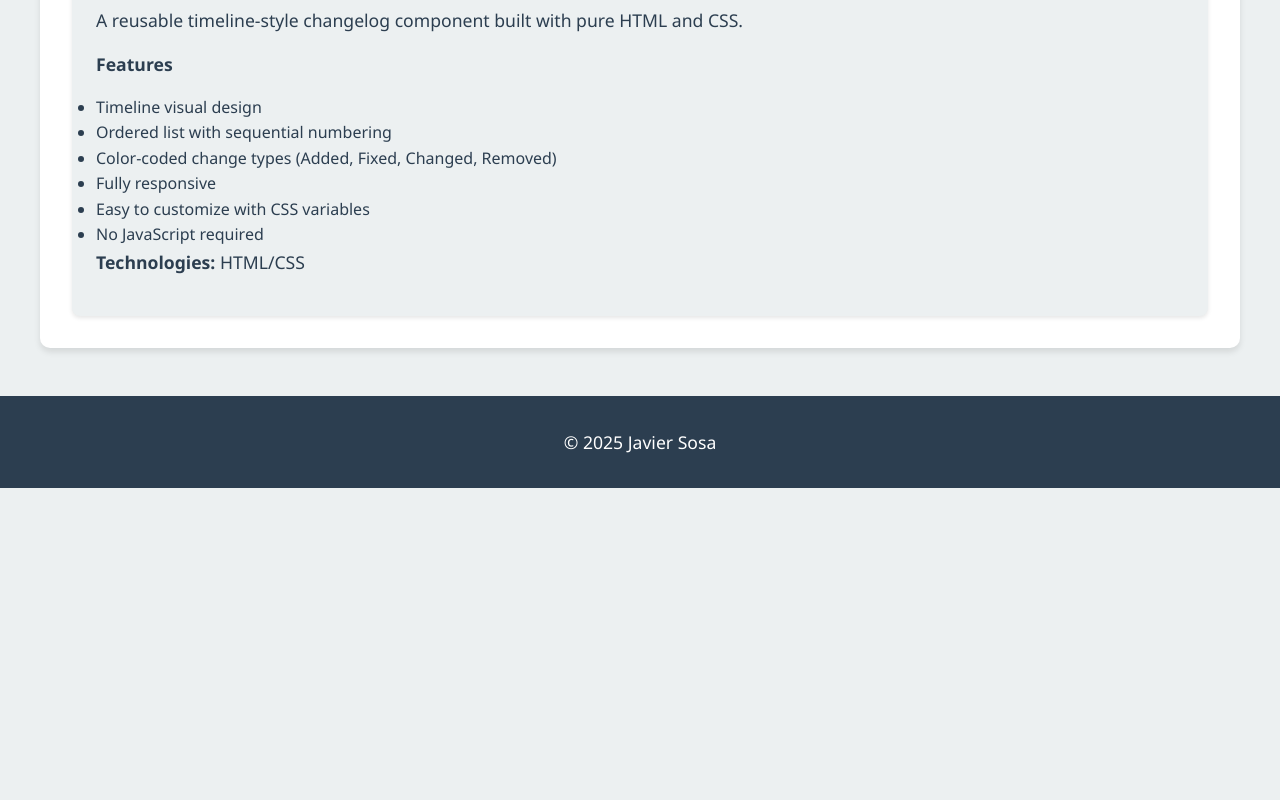
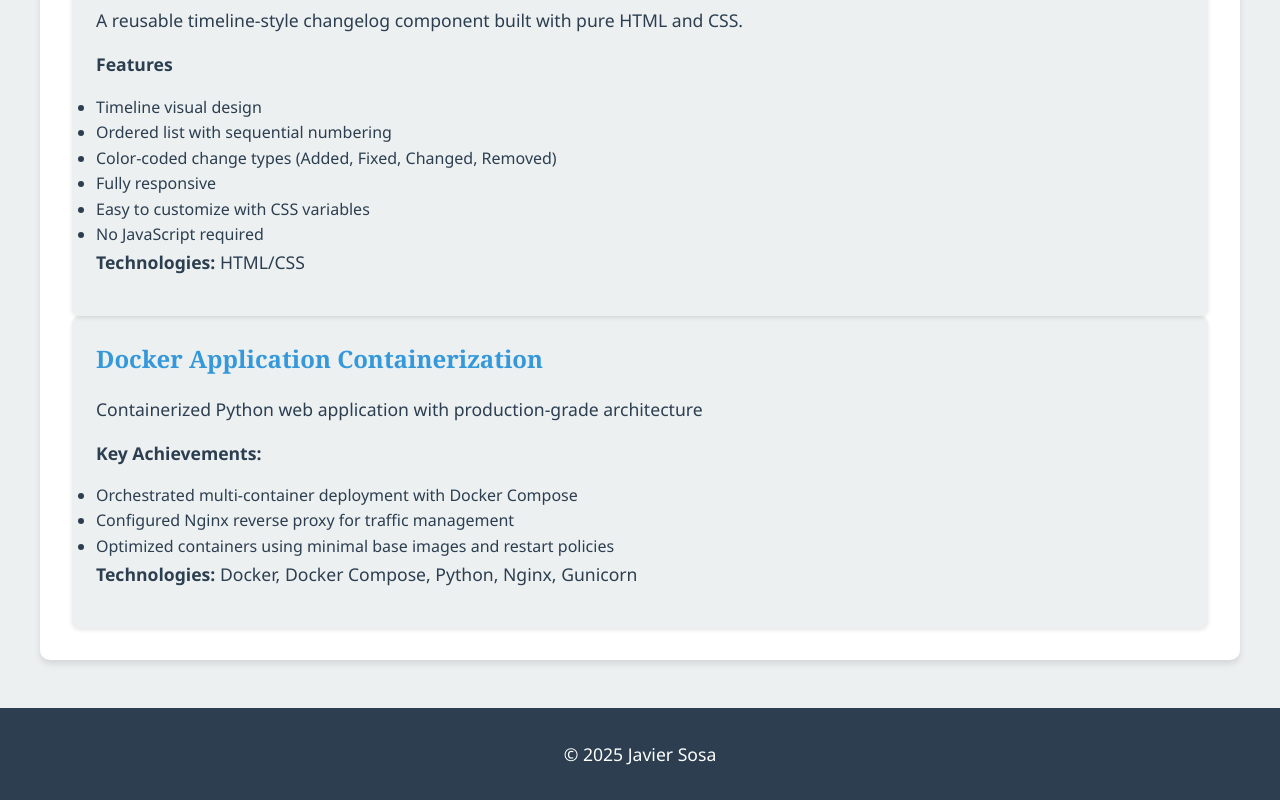
Before and after one commit to imghost809/JS-Portfolio, a plain HTML site: page projects.html in a window 1280 px wide. Shown: the part 2340-3140 px from the top of the page. Before the commit the page ends 2828 px from the top, so only its background shows below. Drawn offline with Linux system fonts and the light colour scheme.

Commit message:
modified projects list to include a new project addition

```diff
--- a/projects.html
+++ b/projects.html
@@ -210,6 +210,24 @@
      </div>
     </div>
 
+    <!-----Project 11: Application Containerization----->
+  <div class="project-card">
+    <h3>Docker Application Containerization</h3>
+    <p>Containerized Python web application with production-grade architecture</p>
+
+    <p><strong>Key Achievements:</strong></p>
+    <ul>
+        <li>Orchestrated multi-container deployment with Docker Compose</li>
+        <li>Configured Nginx reverse proxy for traffic management</li>
+        <li>Optimized containers using minimal base images and restart policies</li>
+    </ul>
+
+  <p><strong>Technologies:</strong> Docker, Docker Compose, Python, Nginx, Gunicorn</p>
+</div>
+
+     <!--------Project 12: ???????---------->
+     <!------Next project goes here--------->
+
     </main>
 </body>
         <!--Same Footer-->
```
